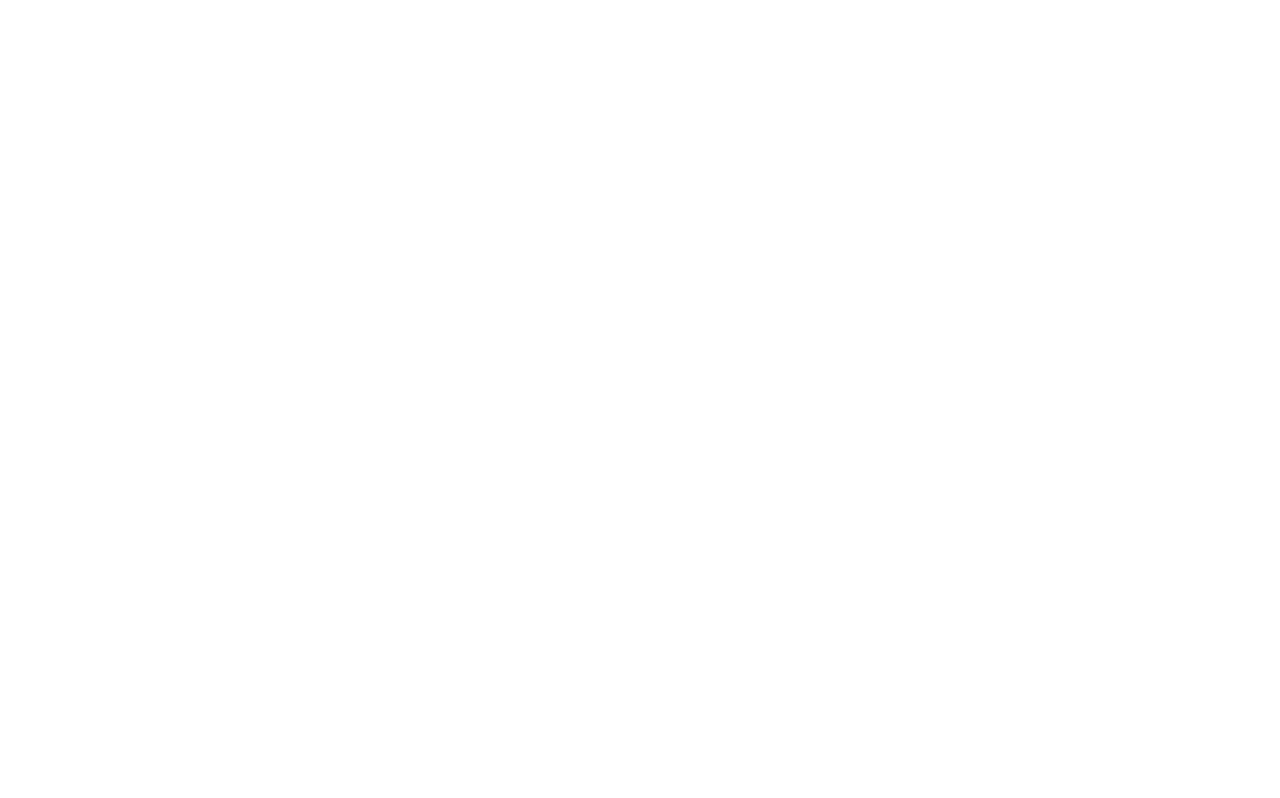
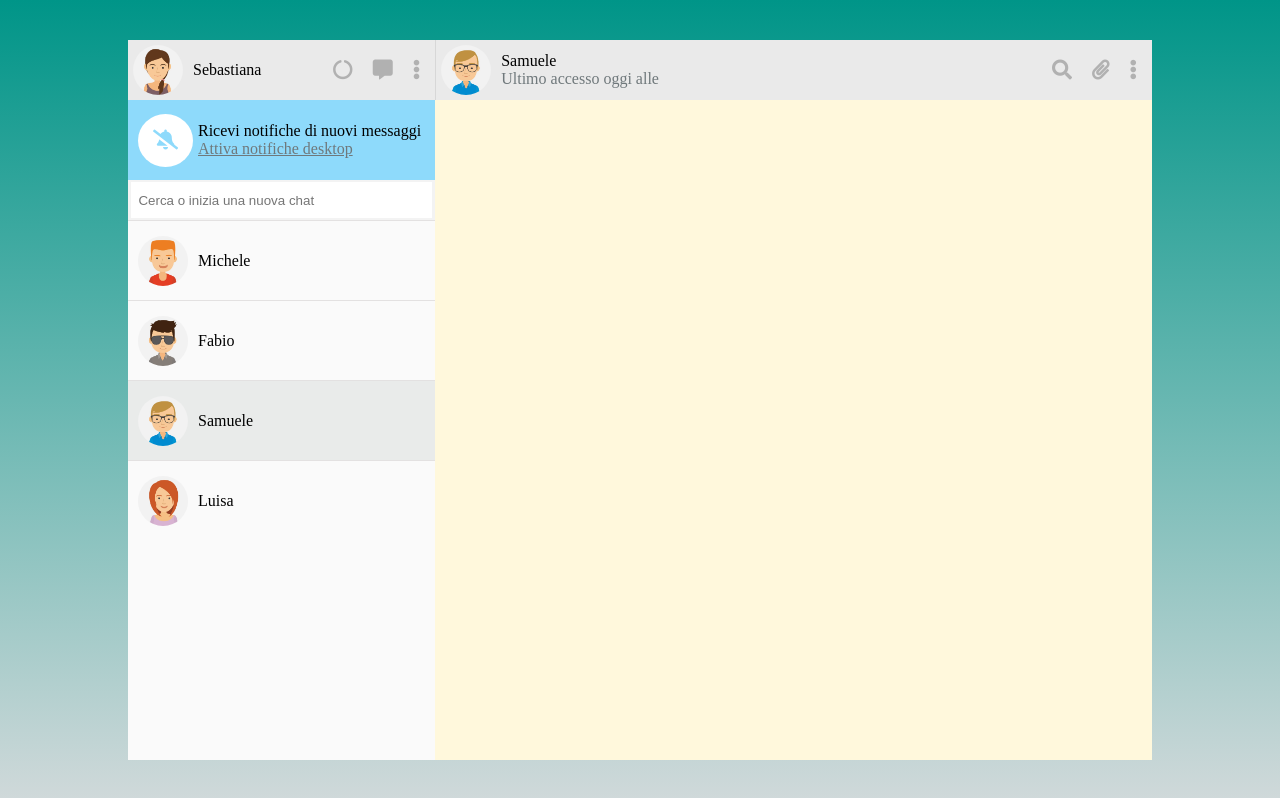
Before and after one commit to seeeeba/vue-boolzapp, a plain HTML site: page milestone-1/index.html in a window 1280 px wide. Drawn offline with nearby package versions, Linux system fonts and the light colour scheme.

Commit message:
left col

```diff
--- a/milestone-1/css/style.css
+++ b/milestone-1/css/style.css
@@ -0,0 +1,136 @@
+*{
+    margin: 0;
+    padding: 0;
+    box-sizing: border-box;
+}
+
+main{
+    width: 100%;
+    height: 100vh;
+    background-image: linear-gradient(#009588, #d0d9da);
+    padding: 40px 0;
+}
+
+/* COMMON */
+
+.app-container{
+    width: 80%;
+    margin: auto;
+    height: 100%;
+    display: flex;
+}
+
+.col-left{
+    width: 30%;
+    height: 100%;
+    background-color: #fafafa;
+}
+
+.col-right{
+    width: 70%;
+    height: 100%;
+    background-color: cornsilk;
+}
+
+.user-row{
+    width: 100%;
+    height: 60px;
+    background-color: #eaeaea;
+    padding: 5px;
+    display: flex;
+    justify-content: space-between;
+}
+.col-left .user-row .user-image img,
+.col-right .user-row .user-image img,
+.col-left .recipient-row .user-image img{
+    height: 50px;
+    border-radius: 50%;
+}
+
+.user-image{
+    display: flex;
+    align-items: center;
+}
+
+.col-left .user-row .user-image span,
+.col-right .user-row .user-image span,
+.col-left .recipient-row .user-image span
+{
+    margin-left: 10px;
+}
+
+.icon-section{
+    display: flex;
+    align-items: center;
+}
+
+.icons{
+    margin: 0 10px;
+    color: #b1b1b1;
+    font-size: 20px;
+}
+
+.infos span{
+    display: block;
+}
+
+#access{
+    color: #6f787b;
+}
+
+.col-right .user-row{
+    border-left: 1px solid #d7d7d7;
+}
+
+/* LEFT-COL */
+
+.notification-row{
+    width: 100%;
+    height: 80px;
+    background-color: #8edafb;
+    display: flex;
+    align-items: center;
+    padding: 10px;
+}
+
+.notification-icon{
+    border: 1px solide none;
+    background-color: white;
+    border-radius: 50%;
+    padding: 15px;
+    font-size: 20px;
+    color: #8edafb;
+    margin-right: 5px;
+}
+
+#special-text{
+    text-decoration: underline;
+    color: #6f787b;
+}
+
+.search-row{
+    width: 100%;
+    height: 40px;
+    background-color: #f3f3f3;
+    display: flex;
+    justify-content: center;
+    align-items: center;
+}
+
+.search-row input{
+    width: 98%;
+    height: 90%;
+    border: none;
+}
+
+.recipient-row{
+    width: 100%;
+    height: 80px;
+    padding: 10px;
+    border-top: 1px solid #e3e1e1;
+    display: flex;
+}
+
+.active{
+    background-color: #e9ebea;
+}
--- a/milestone-1/index.html
+++ b/milestone-1/index.html
@@ -12,6 +12,78 @@
 </head>
 <body>
 
+    <main>
+
+        <div id="root" class="app-container">
+            <div class="col-left">
+                <div class="user-row">
+                    <div class="user-image">
+                        <img src="img/avatar_io.jpg" alt="">
+                        <span>Sebastiana</span>
+                    </div>
+                    <div class="icon-section">
+                        <i class="fas fa-circle-notch icons"></i>
+                        <i class="fas fa-comment-alt icons"></i>
+                        <i class="fas fa-ellipsis-v icons"></i>
+                    </div>
+                </div>
+                <div class="notification-row">
+                    <div class="notification-icon">
+                        <i class="fas fa-bell-slash"></i>
+                    </div>
+                    <div class="infos">
+                        <span>Ricevi notifiche di nuovi messaggi</span>
+                        <span id="special-text">Attiva notifiche desktop</span>
+                    </div>
+                </div>
+                <div class="search-row">
+                    <input type="text" placeholder="  Cerca o inizia una nuova chat">
+                </div>
+                <div class="recipient-row">
+                    <div class="user-image">
+                        <img src="img/avatar_1.jpg" alt="">
+                        <span>Michele</span>
+                    </div>
+                </div>
+                <div class="recipient-row">
+                    <div class="user-image">
+                        <img src="img/avatar_2.jpg" alt="">
+                        <span>Fabio</span>
+                    </div>
+                </div>
+                <div class="recipient-row active">
+                    <div class="user-image">
+                        <img src="img/avatar_3.jpg" alt="">
+                        <span>Samuele</span>
+                    </div>
+                </div>
+                <div class="recipient-row">
+                    <div class="user-image">
+                        <img src="img/avatar_6.jpg" alt="">
+                        <span>Luisa</span>
+                    </div>
+                </div>
+            </div>
+            <div class="col-right">
+                <div class="user-row">
+                    <div class="user-image">
+                        <img src="img/avatar_3.jpg" alt="">
+                        <div class="infos">
+                            <span>Samuele</span>
+                            <!-- <br> -->
+                            <span id="access">Ultimo accesso oggi alle</span>
+                        </div>
+                    </div>
+                    <div class="icon-section">
+                        <i class="fas fa-search icons"></i>
+                        <i class="fas fa-paperclip icons"></i>
+                        <i class="fas fa-ellipsis-v icons"></i>
+                    </div>
+                </div>
+            </div>
+        </div>
+
+    </main>
 
     <script type="text/javascript" src="js/script.js"></script>
 </body>
```
